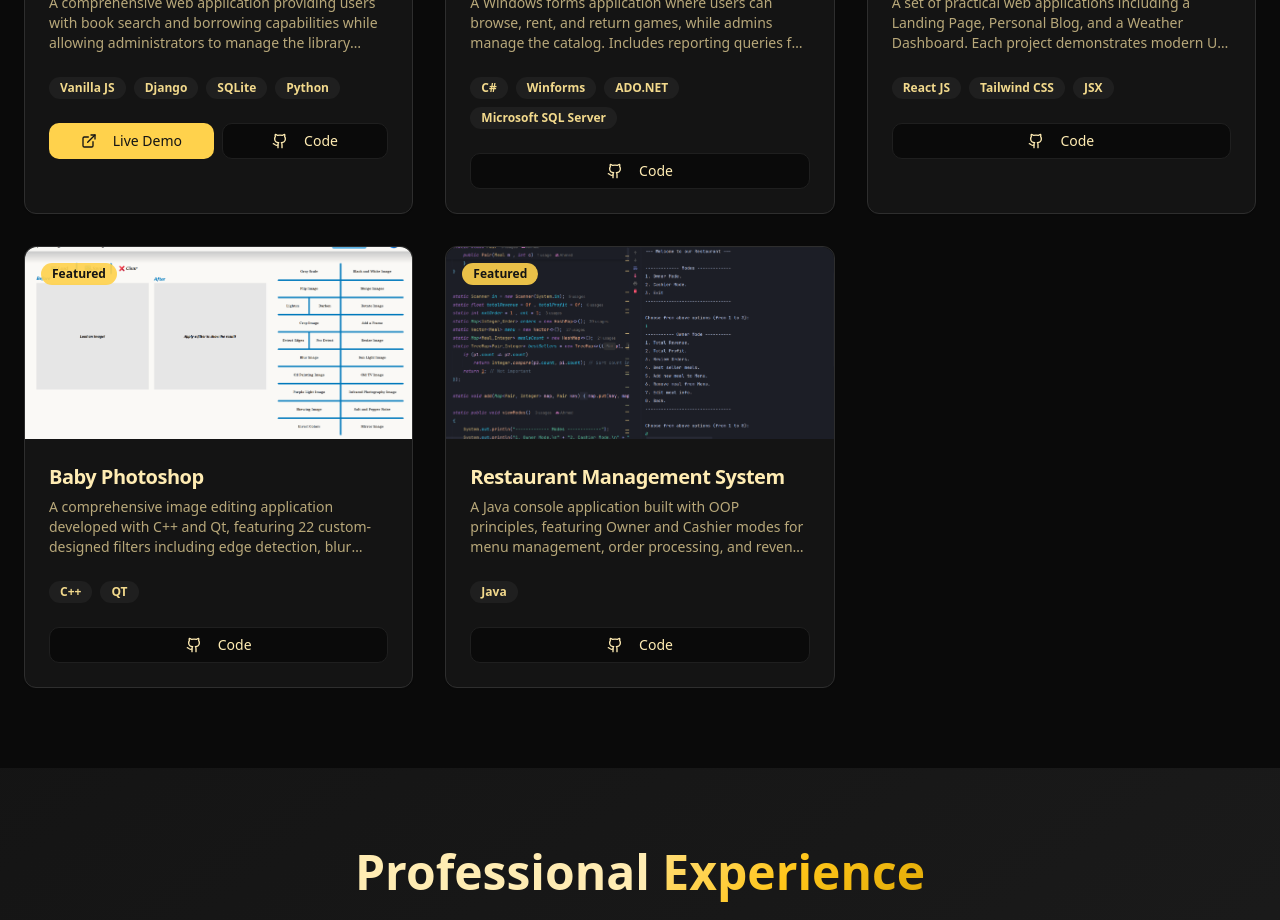
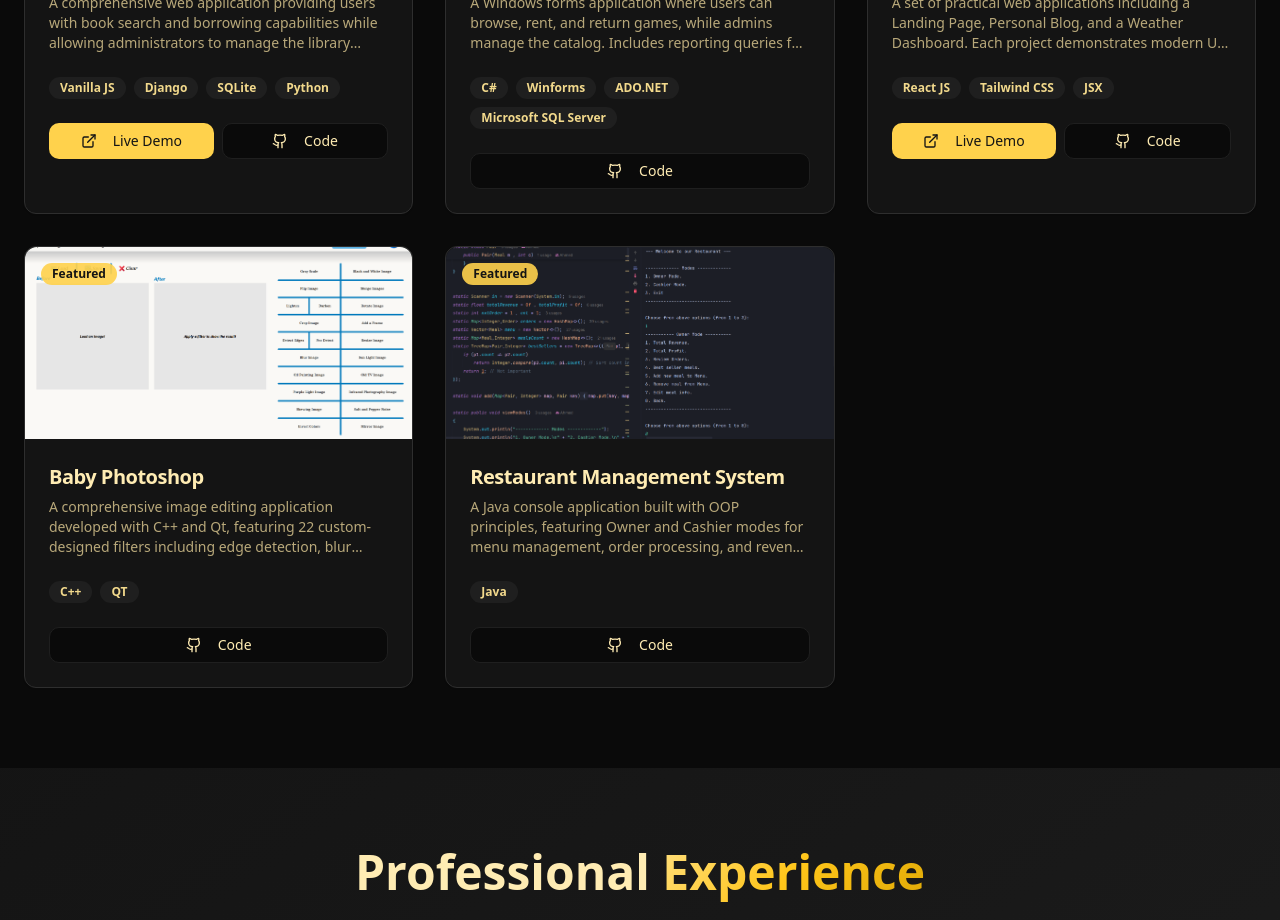
Before and after one commit to AhmeedSayeed/Ahmed-Sayed-Portfolio, a React (Vite) app: page / in a window 1280 px wide. Shown: the part 2100-3020 px from the top of the page. Built offline with nearby package versions, Linux system fonts and the light colour scheme; the HTML template or start-up script is replaced by a standard one.

Commit message:
Update projects data (elevvo)

```diff
--- a/src/data/projects.js
+++ b/src/data/projects.js
@@ -34,7 +34,7 @@ export const projectsData = [
     Each project demonstrates modern UI design with React and Tailwind CSS, along with API integration, state management, and reusable components.",
     technologies: ["React JS", "Tailwind CSS", "JSX"],
     image: elevvoInternshipTasks,
-    liveUrl: null,
+    liveUrl: "https://elevvo-internship.vercel.app/",
     githubUrl: "https://github.com/AhmeedSayeed/Elevvo-Internship",
     featured: true
   },
```
Also changed, not shown: src/assets/elevvo internship tasks.png.
